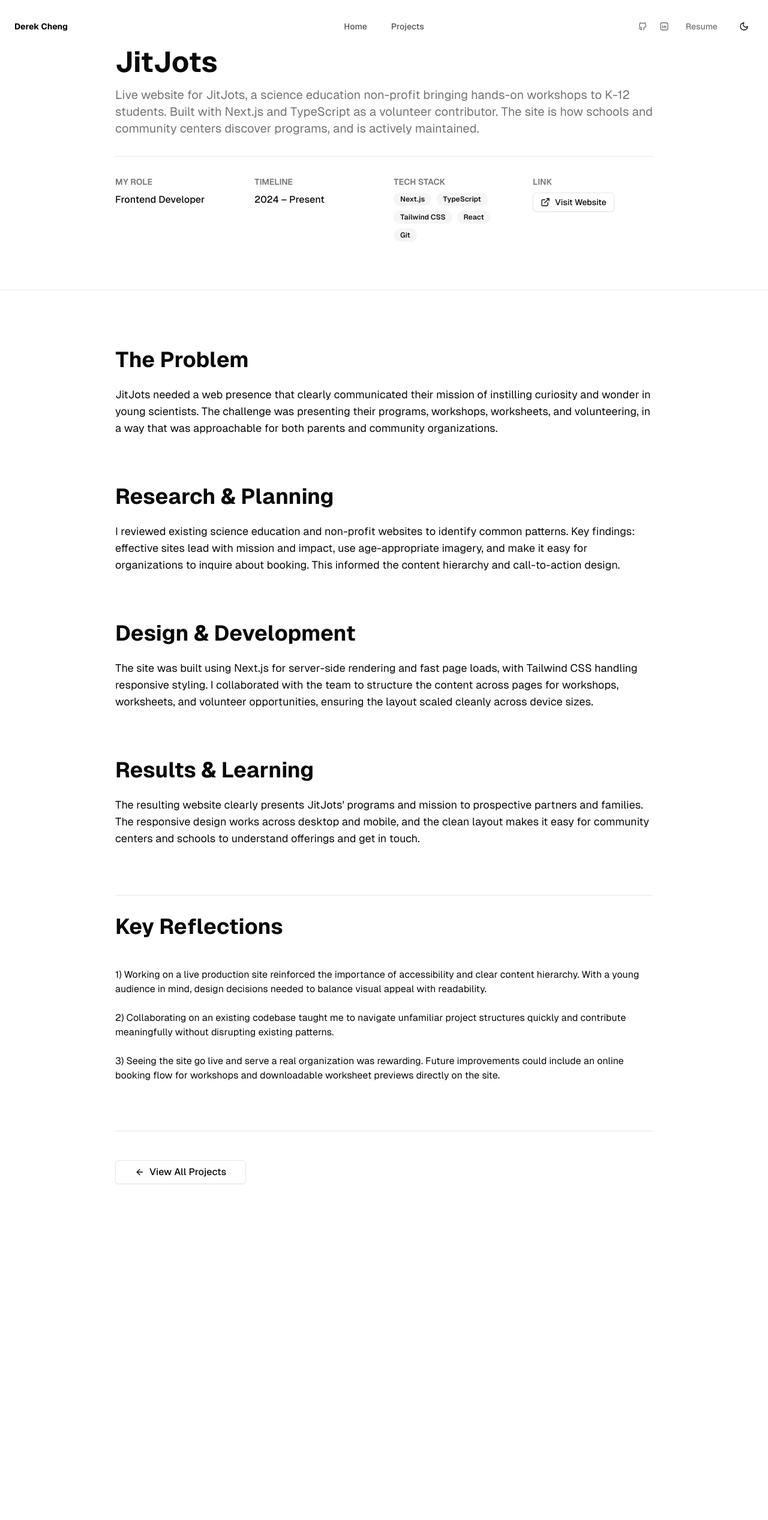
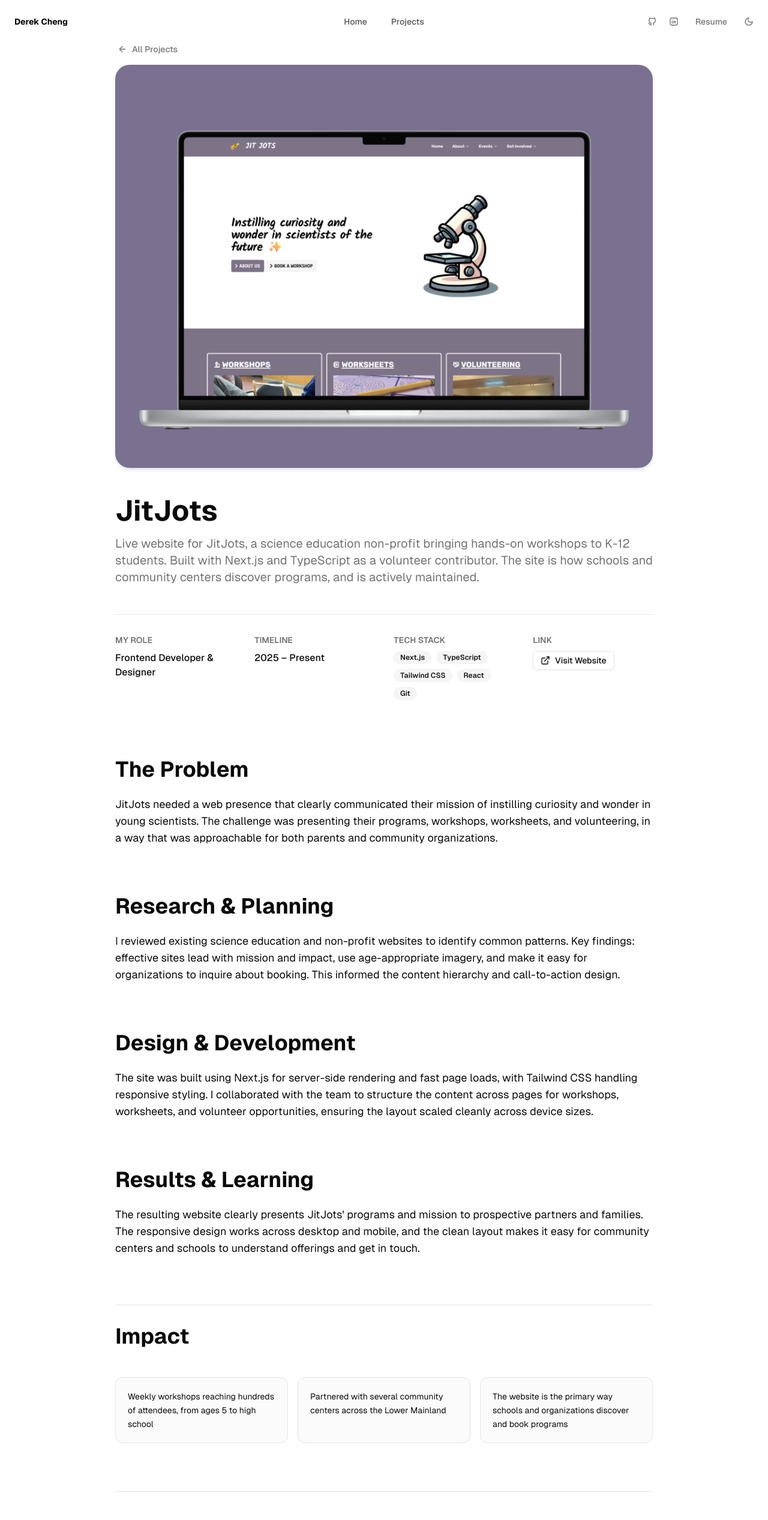
Before and after one commit to derekchengg/website, a Next.js app: page /projects/jitjots-website in a window 1280 px wide. Shown: the top 2534 px of the page at 60% size. Before the commit the page ends 2070 px from the top, so only its background shows below. Built offline with nearby package versions, Linux system fonts and the light colour scheme.

Commit message:
changed UI and add impact section
- reworked project detail page
- update role and timeline, clear reflections and add impact bullets for the JitJots entry.

```diff
--- a/app/layout.tsx
+++ b/app/layout.tsx
@@ -17,10 +17,10 @@
 });
 
 export const metadata: Metadata = {
-  title: "Derek Cheng — Frontend Developer",
+  title: "Derek Cheng",
   description: "Frontend developer and CS student at SFU. I build web products from Figma to production deployment.",
   openGraph: {
-    title: "Derek Cheng — Frontend Developer",
+    title: "Derek Cheng",
     description: "Frontend developer and CS student at SFU. I build web products from Figma to production deployment.",
     type: "website",
   },
--- a/app/projects/[id]/client.tsx
+++ b/app/projects/[id]/client.tsx
@@ -2,7 +2,7 @@
 import Link from "next/link"
 import { Badge } from "@/components/ui/badge"
 import { Button } from "@/components/ui/button"
-import { ArrowLeft, ExternalLink } from "lucide-react"
+import { ArrowLeft, ArrowUp, ExternalLink } from "lucide-react"
 
 interface Project {
   id: string
@@ -21,6 +21,7 @@
   process: string
   solution: string
   reflection: string[]
+  impact?: string[]
 }
 
 interface ProjectDetailPageClientProps {
@@ -33,16 +34,26 @@
   return (
     <main className="min-h-screen w-full bg-background">
       {/* Hero */}
-      <section className="border-b border-border">
-        <div className="container mx-auto pt-16 pb-8 sm:px-6 md:px-8 px-4 md:py-16 lg:py-20">
-          <div className="max-w-4xl mx-auto space-y-6 sm:space-y-8">
+      <section>
+        <div className="container mx-auto pt-16 px-4">
+          <div className="max-w-4xl mx-auto mb-2">
+            <Link href="/projects">
+              <Button variant="ghost" size="default" className="gap-2 -ml-3 text-muted-foreground hover:text-foreground">
+                <ArrowLeft className="w-4 h-4" />
+                All Projects
+              </Button>
+            </Link>
+          </div>
+          <div className="max-w-4xl mx-auto space-y-10 sm:space-y-12">
             {/* Image */}
             {project.heroImage && (
+              <div className="rounded-3xl overflow-hidden shadow-md">
                 <img
                   src={project.heroImage}
                   alt={`${project.title} — hero image`}
-                className="w-full rounded-lg shadow-md py-4 sm:py-6 md:py-8"
+                  className="w-full"
                 />
+              </div>
             )}
 
             {/* Title */}
@@ -136,6 +147,22 @@
             />
           ))}
 
+          {/* Impact */}
+          {project.impact && project.impact.length > 0 && (
+            <div className="pt-6 sm:pt-8 border-t border-border">
+              <h2 className="text-2xl sm:text-3xl md:text-4xl font-bold mb-8 sm:mb-10 md:mb-12">
+                Impact
+              </h2>
+              <div className="grid grid-cols-1 sm:grid-cols-3 gap-4">
+                {project.impact.map((item, index) => (
+                  <div key={index} className="rounded-xl border border-border bg-muted/40 p-5">
+                    <p className="text-sm leading-relaxed text-foreground">{item}</p>
+                  </div>
+                ))}
+              </div>
+            </div>
+          )}
+
           {/* Reflections */}
           {project.reflection && project.reflection.length > 0 && (
             <div className="pt-6 sm:pt-8 border-t border-border">
@@ -154,18 +181,17 @@
             </div>
           )}
 
-          {/* Back */}
-          <div className="pt-8 sm:pt-10 md:pt-12 border-t border-border">
-            <Link href="/projects">
+          {/* Scroll to top */}
+          <div className="pt-8 sm:pt-10 md:pt-12 border-t border-border flex justify-end">
             <Button
-                size="lg"
+              size="sm"
               variant="outline"
-                className="gap-2 bg-transparent text-sm sm:text-base w-full sm:w-auto"
+              className="gap-2 bg-transparent text-sm"
+              onClick={() => window.scrollTo({ top: 0, behavior: "smooth" })}
             >
-                <ArrowLeft className="w-3 h-3 sm:w-4 sm:h-4" />
-                View All Projects
+              <ArrowUp className="w-3.5 h-3.5" />
+              Back to top
             </Button>
-            </Link>
           </div>
         </div>
       </section>
--- a/components/data/projectsData.ts
+++ b/components/data/projectsData.ts
@@ -2,10 +2,11 @@
   {
     id: "jitjots-website",
     featured: true,
+    heroImage: "/images/jitsjots/hero.png",
     cardImage: "/images/jitsjots/hero.png",
     title: "JitJots",
-    role: "Frontend Developer",
-    timeline: "2024 – Present",
+    role: "Frontend Developer & Designer",
+    timeline: "2025 – Present",
     summary:
       "Live website for JitJots, a science education non-profit bringing hands-on workshops to K-12 students. Built with Next.js and TypeScript as a volunteer contributor. The site is how schools and community centers discover programs, and is actively maintained.",
     techStack: ["Next.js", "TypeScript", "Tailwind CSS", "React", "Git"],
@@ -42,24 +43,11 @@
       centers and schools to understand offerings and get in touch.
     `,
 
-    reflection: [
-      `
-        Working on a live production site reinforced the importance of
-        accessibility and clear content hierarchy. With a young audience in mind,
-        design decisions needed to balance visual appeal with readability.
-      `,
-
-      `
-        Collaborating on an existing codebase taught me to navigate unfamiliar
-        project structures quickly and contribute meaningfully without disrupting
-        existing patterns.
-      `,
-
-      `
-        Seeing the site go live and serve a real organization was rewarding.
-        Future improvements could include an online booking flow for workshops
-        and downloadable worksheet previews directly on the site.
-      `
+    reflection: [],
+    impact: [
+      "Weekly workshops reaching hundreds of attendees, from ages 5 to high school",
+      "Partnered with several community centers across the Lower Mainland",
+      "The website is the primary way schools and organizations discover and book programs",
     ],
   },
 
--- a/components/ui/mode-toggle.tsx
+++ b/components/ui/mode-toggle.tsx
@@ -17,8 +17,7 @@
     return (
       <button
         className={cn(
-          buttonVariants({ variant: "ghost", size: "icon" }),
-          "size-12 rounded-full",
+          "p-2 text-muted-foreground rounded-md",
           className
         )}
         aria-label="Toggle theme"
@@ -33,8 +32,7 @@
     <button
       onClick={() => setTheme(currentTheme === "dark" ? "light" : "dark")}
       className={cn(
-        buttonVariants({ variant: "ghost", size: "icon" }),
-        "size-12 rounded-full",
+        "p-2 text-muted-foreground hover:text-foreground transition-colors",
         className
       )}
       type="button"
```
Lines whose indentation alone changed are shown as unchanged.
